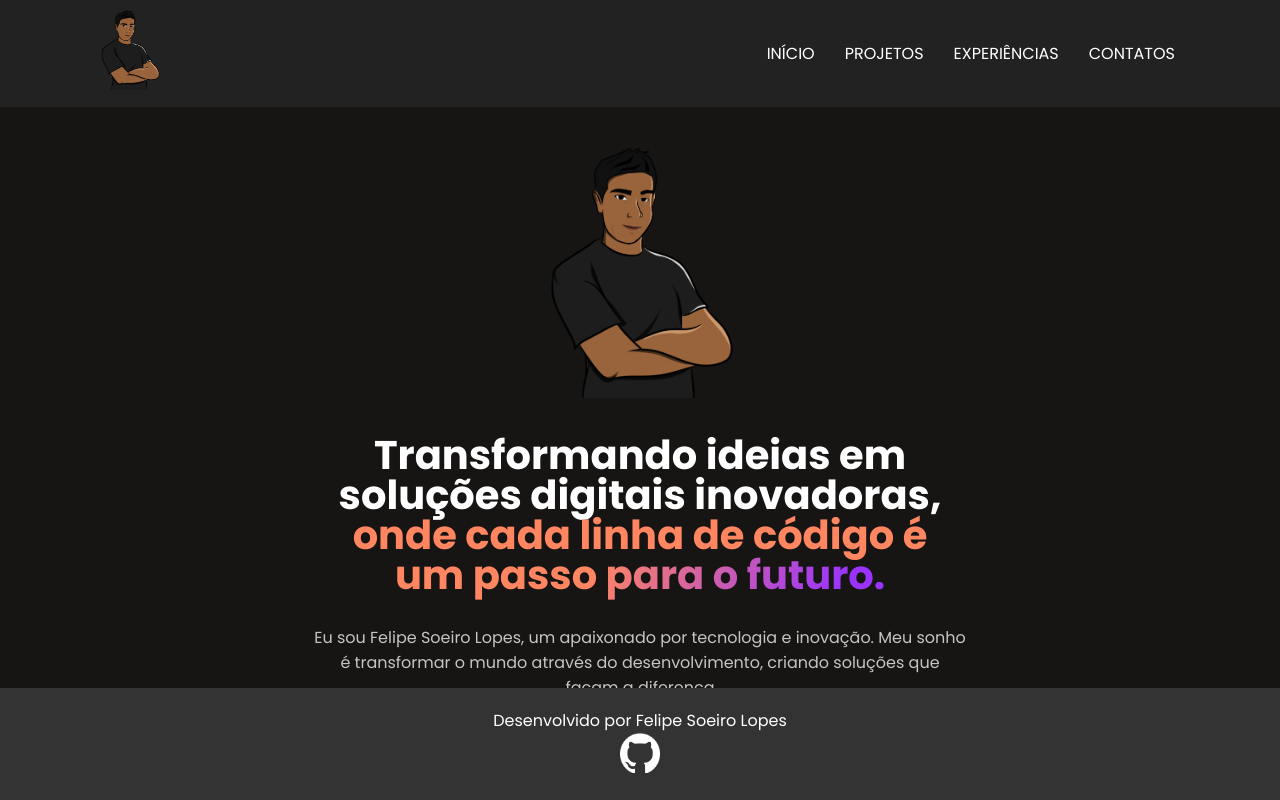
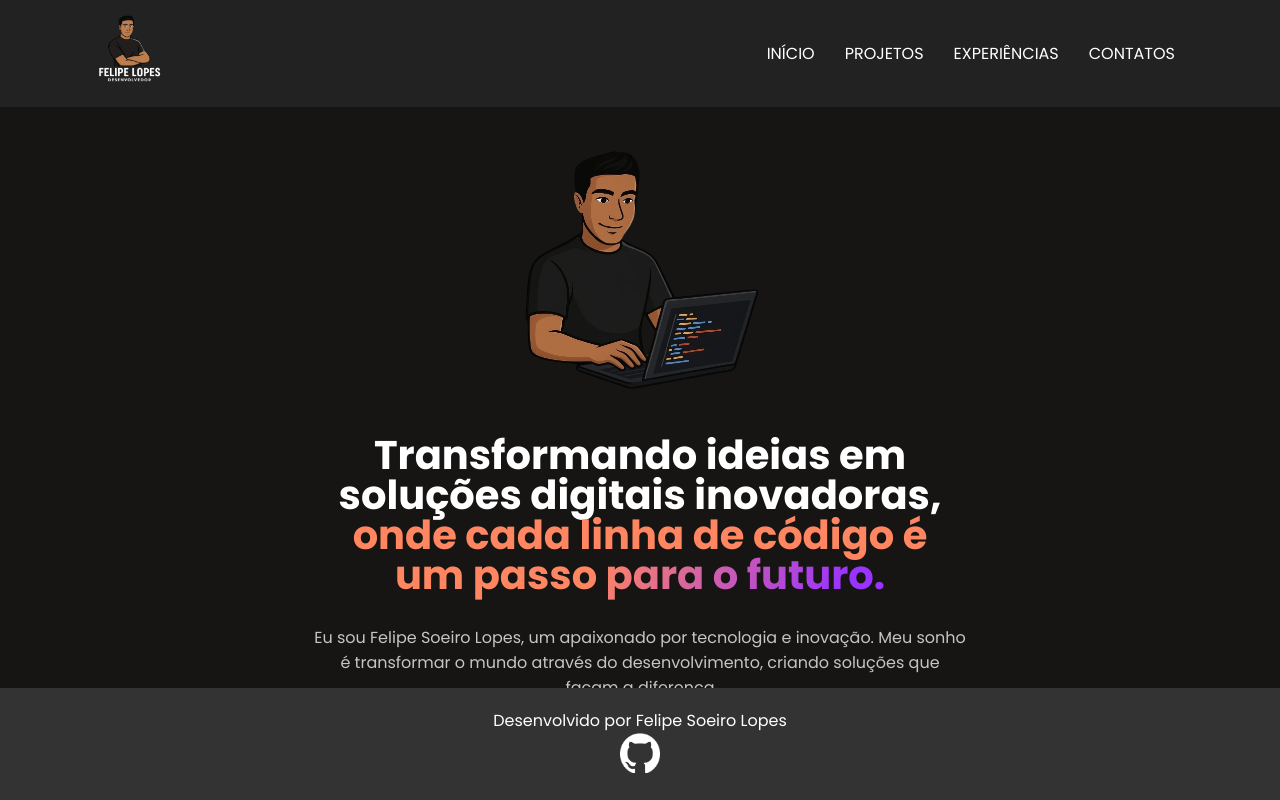
Before and after one commit to FelipeSoeiroLopes/FelipeSoeiroLopes.github.io, a plain HTML site: page index.html in a window 1280 px wide. Shown: the top 800 px of the page. Drawn offline with Linux system fonts and the light colour scheme.

Commit message:
PORTIFOLIO_V2.2_2025

```diff
--- a/index.html
+++ b/index.html
@@ -14,7 +14,7 @@
     <header>
       <nav>
         <div class="logo">
-          <img src="images/felipelogo.PNG" alt="Felipe logo" />
+          <img src="images/felpsdevsemfundo.png" alt="Felipe logo" />
         </div>
         <div class="menu-icon" onclick="toggleMenu()">&#9776;</div>
         <div class="navbar" id="navbar">
@@ -27,7 +27,7 @@
     </header>
     <section class="container about">
       <div class="avatar">
-        <img src="images/felipelogo.PNG" alt="Felipe lopes logo" />
+        <img src="images/felpsimagemlogo.png" alt="Felipe lopes logo" />
       </div>
       <div class="about-text">
         <h1>Transformando ideias em soluções digitais inovadoras, <br /><span>onde cada linha de código é um passo para o futuro.</span></h1>
```
Also changed, not shown: contato.html (+1 -1 lines), experiencia.html (+1 -1 lines), projeto.html (+1 -1 lines), images/felipelogo.PNG (deleted), images/felpsdevsemfundo.png (added), images/felpsimagemlogo.png (added).
